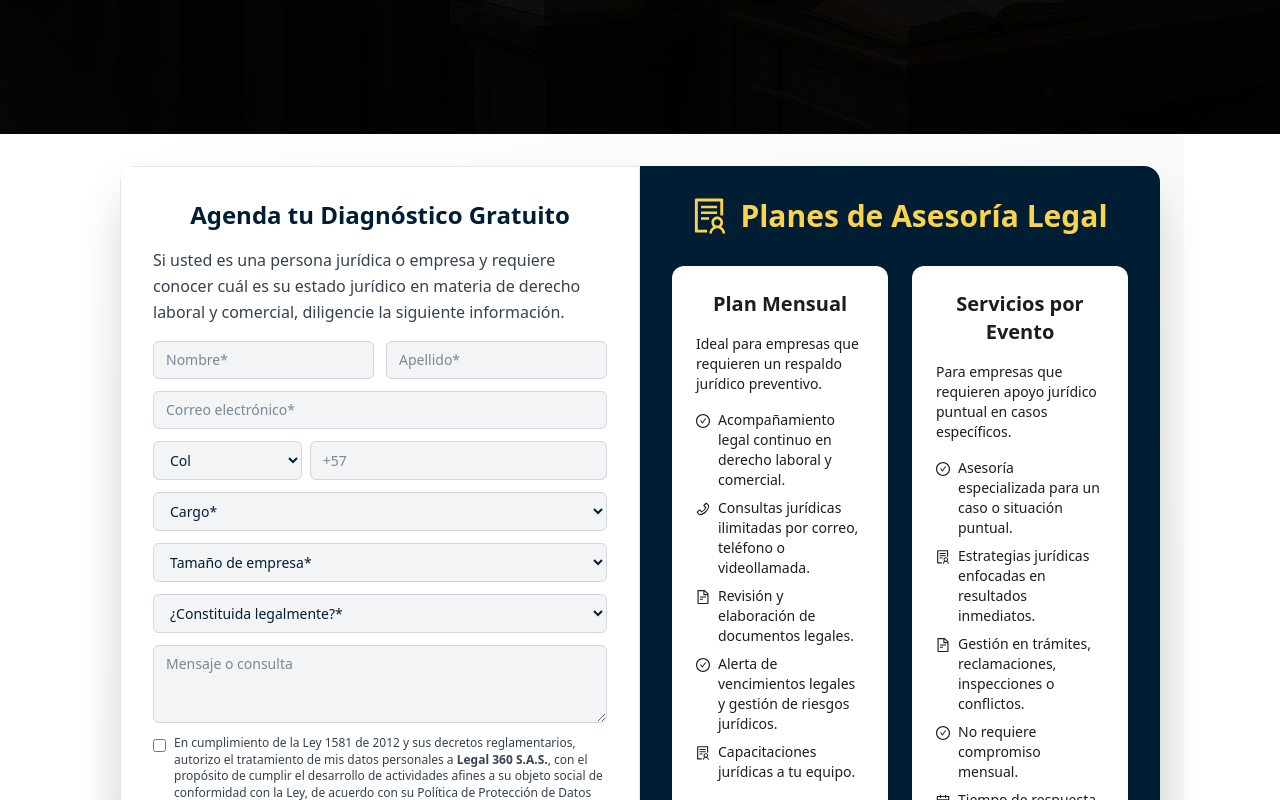
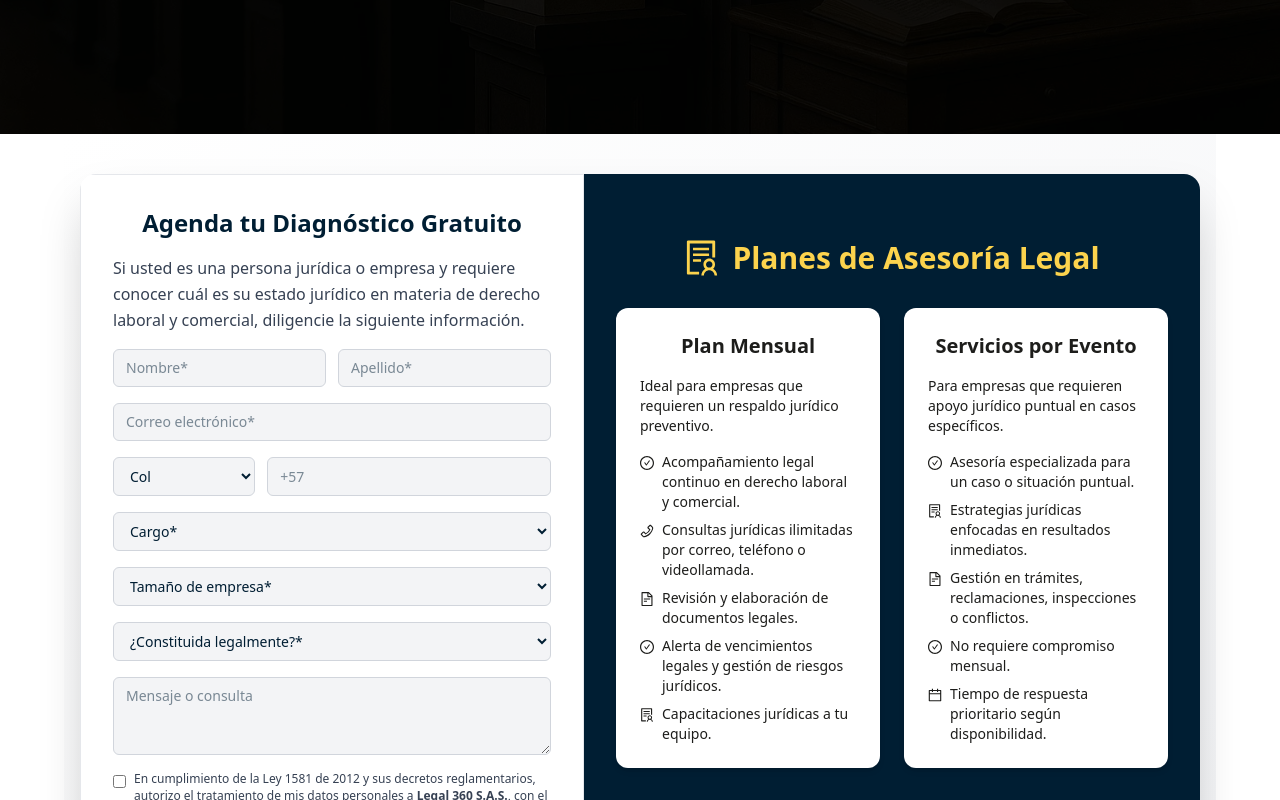
Before and after one commit to sazaba/legal360, a React (Vite) app: page / in a window 1280 px wide. Shown: the part 2460-3260 px from the top of the page. Built offline with nearby package versions, Linux system fonts and the light colour scheme.

Commit message:
Formulario

```diff
--- a/src/pages/FormularioPlanes.jsx
+++ b/src/pages/FormularioPlanes.jsx
@@ -34,32 +34,32 @@ const FormularioPlanes = () => {
     };
 
     return (
-        <section className="min-h-[80vh] w-[85%] rounded-md m-auto bg-gradient-to-br from-white to-gray-100 flex justify-center px-4 sm:px-6 py-8 font-sans">
-            <div className="flex flex-col md:flex-row w-full max-w-6xl rounded-2xl shadow-2xl overflow-hidden">
-                {/* Formulario compacto */}
-                <div className="bg-white w-full md:w-1/2 p-6 sm:p-8 border border-gray-200">
-                    <h2 className="text-xl sm:text-2xl font-bold text-[#001e33] mb-4 text-center sm:text-center">
+        <section className="min-h-[80vh] w-[90%] mx-auto bg-gradient-to-br from-white to-gray-100 flex justify-center px-4 py-10 font-sans">
+            <div className="flex flex-col lg:flex-row w-full max-w-7xl rounded-2xl shadow-2xl overflow-hidden">
+                {/* Formulario - 30% */}
+                <div className="bg-white w-full lg:w-[45%] p-6 sm:p-8 border border-gray-200">
+                    <h2 className="text-2xl font-bold text-[#001e33] mb-4 text-center">
                         Agenda tu Diagnóstico Gratuito
                     </h2>
-                    <p className="text-sm sm:text-base text-gray-700 leading-relaxed mt-2 mb-4">
+                    <p className="text-sm sm:text-base text-gray-700 leading-relaxed mb-4">
                         Si usted es una persona jurídica o empresa y requiere conocer cuál es su estado jurídico en materia de derecho laboral y comercial, diligencie la siguiente información.
                     </p>
 
-                    <form ref={form} onSubmit={sendEmail} className="grid grid-cols-1 gap-3 text-[#001e33] text-sm">
-                        <div className="grid grid-cols-2 gap-3">
-                            <input name="nombre" required placeholder="Nombre*" className="bg-gray-100 border border-gray-300 rounded-md px-3 py-2" />
-                            <input name="apellido" required placeholder="Apellido*" className="bg-gray-100 border border-gray-300 rounded-md px-3 py-2" />
+                    <form ref={form} onSubmit={sendEmail} className="grid grid-cols-1 gap-4 text-[#001e33] text-sm">
+                        <div className="grid grid-cols-1 sm:grid-cols-2 gap-3">
+                            <input name="nombre" required placeholder="Nombre*" className="bg-gray-100 border border-gray-300 rounded-md px-3 py-2 w-full" />
+                            <input name="apellido" required placeholder="Apellido*" className="bg-gray-100 border border-gray-300 rounded-md px-3 py-2 w-full" />
                         </div>
-                        <input name="email" type="email" required placeholder="Correo electrónico*" className="bg-gray-100 border border-gray-300 rounded-md px-3 py-2" />
+                        <input name="email" type="email" required placeholder="Correo electrónico*" className="bg-gray-100 border border-gray-300 rounded-md px-3 py-2 w-full" />
 
-                        <div className="flex gap-2">
-                            <select name="pais" required className="bg-gray-100 border border-gray-300 rounded-md px-3 py-2 w-1/3">
+                        <div className="flex flex-col sm:flex-row gap-3">
+                            <select name="pais" required className="bg-gray-100 border border-gray-300 rounded-md px-3 py-2 sm:w-1/3">
                                 <option value="Colombia">Col</option>
                             </select>
-                            <input name="telefono" required placeholder="+57" className="bg-gray-100 border border-gray-300 rounded-md px-3 py-2 w-2/3" />
+                            <input name="telefono" required placeholder="+57" className="bg-gray-100 border border-gray-300 rounded-md px-3 py-2 sm:w-2/3" />
                         </div>
 
-                        <select name="cargo" required className="bg-gray-100 border border-gray-300 rounded-md px-3 py-2">
+                        <select name="cargo" required className="bg-gray-100 border border-gray-300 rounded-md px-3 py-2 w-full">
                             <option value="">Cargo*</option>
                             <option value="Gerente">Gerente/Fundador/Socio</option>
                             <option value="Administrador">Administrador/Contador</option>
@@ -67,14 +67,14 @@ const FormularioPlanes = () => {
                             <option value="Otro">Otro</option>
                         </select>
 
-                        <select name="tamaño_empresa" required className="bg-gray-100 border border-gray-300 rounded-md px-3 py-2">
+                        <select name="tamaño_empresa" required className="bg-gray-100 border border-gray-300 rounded-md px-3 py-2 w-full">
                             <option value="">Tamaño de empresa*</option>
                             <option value="1 a 10">1 a 10</option>
                             <option value="11 a 100">11 a 100 empleados</option>
                             <option value="101 en adelante">101 en adelante</option>
                         </select>
 
-                        <select name="legalmente_constituida" required className="bg-gray-100 border border-gray-300 rounded-md px-3 py-2">
+                        <select name="legalmente_constituida" required className="bg-gray-100 border border-gray-300 rounded-md px-3 py-2 w-full">
                             <option value="">¿Constituida legalmente?*</option>
                             <option value="Sí">Sí</option>
                             <option value="No">No</option>
@@ -85,21 +85,13 @@ const FormularioPlanes = () => {
                             rows="3"
                             required
                             placeholder="Mensaje o consulta"
-                            className="bg-gray-100 border border-gray-300 rounded-md px-3 py-2"
+                            className="bg-gray-100 border border-gray-300 rounded-md px-3 py-2 w-full"
                         />
 
                         <div className="flex items-start gap-2">
-                            <input
-                                type="checkbox"
-                                name="autorizacion"
-                                required
-                                className="mt-1 accent-[#e6d769]"
-                            />
+                            <input type="checkbox" name="autorizacion" required className="mt-1 accent-[#e6d769]" />
                             <label className="text-xs text-gray-700 leading-snug">
-                                En cumplimiento de la Ley 1581 de 2012 y sus decretos reglamentarios,
-                                autorizo el tratamiento de mis datos personales a <strong>Legal 360 S.A.S.</strong>,
-                                con el propósito de cumplir el desarrollo de actividades afines a su objeto social
-                                de conformidad con la Ley, de acuerdo con su Política de Protección de Datos Personales.*
+                                En cumplimiento de la Ley 1581 de 2012 y sus decretos reglamentarios, autorizo el tratamiento de mis datos personales a <strong>Legal 360 S.A.S.</strong>, con el propósito de cumplir el desarrollo de actividades afines a su objeto social de conformidad con la Ley, de acuerdo con su Política de Protección de Datos Personales.*
                             </label>
                         </div>
 
@@ -118,7 +110,8 @@ const FormularioPlanes = () => {
                     </form>
                 </div>
 
-                <div className="bg-[#001e33] w-full md:w-1/2 text-white p-8 flex flex-col justify-center items-center text-center">
+                {/* Panel derecho - 70% */}
+                <div className="bg-[#001e33] w-full lg:w-[55%] text-white p-8 flex flex-col justify-center items-center text-center">
                     <div className="max-w-3xl w-full">
                         <h3 className="text-3xl font-bold mb-8 text-[#fcd34d] text-center flex items-center justify-center gap-3">
                             <SolutionOutlined className="text-4xl" />
@@ -128,77 +121,32 @@ const FormularioPlanes = () => {
                         <div className="grid grid-cols-1 sm:grid-cols-2 gap-6 text-left">
                             {/* Plan Mensual */}
                             <div className="bg-white text-[#1d1d1b] p-6 rounded-xl shadow-md hover:scale-[1.02] transition-transform duration-300">
-                                <h4 className="text-xl font-bold mb-4 flex flex-col items-center justify-center gap-2 text-center">
-                                    {/* <FileTextOutlined className="text-lg text-[#001e33]" /> */}
-                                    Plan Mensual
-                                </h4>
-                                <p className="text-sm mb-4">
-                                    Ideal para empresas que requieren un respaldo jurídico preventivo.
-                                </p>
+                                <h4 className="text-xl font-bold mb-4 text-center">Plan Mensual</h4>
+                                <p className="text-sm mb-4">Ideal para empresas que requieren un respaldo jurídico preventivo.</p>
                                 <ul className="mt-3 list-none space-y-2 text-sm">
-                                    <li className="flex items-start gap-2">
-                                        <CheckCircleOutlined className="mt-1 text-[#001e33]" />
-                                        Acompañamiento legal continuo en derecho laboral y comercial.
-                                    </li>
-                                    <li className="flex items-start gap-2">
-                                        <PhoneOutlined className="mt-1 text-[#001e33]" />
-                                        Consultas jurídicas ilimitadas por correo, teléfono o videollamada.
-                                    </li>
-                                    <li className="flex items-start gap-2">
-                                        <FileTextOutlined className="mt-1 text-[#001e33]" />
-                                        Revisión y elaboración de documentos legales.
-                                    </li>
-                                    <li className="flex items-start gap-2">
-                                        <CheckCircleOutlined className="mt-1 text-[#001e33]" />
-                                        Alerta de vencimientos legales y gestión de riesgos jurídicos.
-                                    </li>
-                                    <li className="flex items-start gap-2">
-                                        <SolutionOutlined className="mt-1 text-[#001e33]" />
-                                        Capacitaciones jurídicas a tu equipo.
-                                    </li>
+                                    <li className="flex items-start gap-2"><CheckCircleOutlined className="mt-1 text-[#001e33]" />Acompañamiento legal continuo en derecho laboral y comercial.</li>
+                                    <li className="flex items-start gap-2"><PhoneOutlined className="mt-1 text-[#001e33]" />Consultas jurídicas ilimitadas por correo, teléfono o videollamada.</li>
+                                    <li className="flex items-start gap-2"><FileTextOutlined className="mt-1 text-[#001e33]" />Revisión y elaboración de documentos legales.</li>
+                                    <li className="flex items-start gap-2"><CheckCircleOutlined className="mt-1 text-[#001e33]" />Alerta de vencimientos legales y gestión de riesgos jurídicos.</li>
+                                    <li className="flex items-start gap-2"><SolutionOutlined className="mt-1 text-[#001e33]" />Capacitaciones jurídicas a tu equipo.</li>
                                 </ul>
                             </div>
 
                             {/* Servicio por Evento */}
                             <div className="bg-white text-[#1d1d1b] p-6 rounded-xl shadow-md hover:scale-[1.02] transition-transform duration-300">
-                                <h4 className="text-xl font-bold mb-4 flex flex-col items-center justify-center gap-2 text-center">
-                                    {/* <CalendarOutlined className="text-lg text-[#001e33]" /> */}
-                                    Servicios por Evento
-                                </h4>
-                                <p className="text-sm mb-4">
-                                    Para empresas que requieren apoyo jurídico puntual en casos específicos.
-                                </p>
+                                <h4 className="text-xl font-bold mb-4 text-center">Servicios por Evento</h4>
+                                <p className="text-sm mb-4">Para empresas que requieren apoyo jurídico puntual en casos específicos.</p>
                                 <ul className="mt-3 list-none space-y-2 text-sm">
-                                    <li className="flex items-start gap-2">
-                                        <CheckCircleOutlined className="mt-1 text-[#001e33]" />
-                                        Asesoría especializada para un caso o situación puntual.
-                                    </li>
-                                    <li className="flex items-start gap-2">
-                                        <SolutionOutlined className="mt-1 text-[#001e33]" />
-                                        Estrategias jurídicas enfocadas en resultados inmediatos.
-                                    </li>
-                                    <li className="flex items-start gap-2">
-                                        <FileTextOutlined className="mt-1 text-[#001e33]" />
-                                        Gestión en trámites, reclamaciones, inspecciones o conflictos.
-                                    </li>
-                                    <li className="flex items-start gap-2">
-                                        <CheckCircleOutlined className="mt-1 text-[#001e33]" />
-                                        No requiere compromiso mensual.
-                                    </li>
-                                    <li className="flex items-start gap-2">
-                                        <CalendarOutlined className="mt-1 text-[#001e33]" />
-                                        Tiempo de respuesta prioritario según disponibilidad.
-                                    </li>
+                                    <li className="flex items-start gap-2"><CheckCircleOutlined className="mt-1 text-[#001e33]" />Asesoría especializada para un caso o situación puntual.</li>
+                                    <li className="flex items-start gap-2"><SolutionOutlined className="mt-1 text-[#001e33]" />Estrategias jurídicas enfocadas en resultados inmediatos.</li>
+                                    <li className="flex items-start gap-2"><FileTextOutlined className="mt-1 text-[#001e33]" />Gestión en trámites, reclamaciones, inspecciones o conflictos.</li>
+                                    <li className="flex items-start gap-2"><CheckCircleOutlined className="mt-1 text-[#001e33]" />No requiere compromiso mensual.</li>
+                                    <li className="flex items-start gap-2"><CalendarOutlined className="mt-1 text-[#001e33]" />Tiempo de respuesta prioritario según disponibilidad.</li>
                                 </ul>
                             </div>
                         </div>
 
-                        <p
-                            className="mt-8 text-sm sm:text-base font-semibold text-[#1d1d1b] px-4 py-3 rounded-xl shadow-xl hover:scale-105 transition-transform duration-300 inline-block"
-                            style={{
-                                background: "linear-gradient(135deg, #d4af37 0%, #f5e27a 50%, #d4af37 100%)",
-                            }}
-                        >
+                        <p className="mt-8 text-sm sm:text-base font-semibold text-[#1d1d1b] px-4 py-3 rounded-xl shadow-xl hover:scale-105 transition-transform duration-300 inline-block" style={{ background: "linear-gradient(135deg, #d4af37 0%, #f5e27a 50%, #d4af37 100%)" }}>
                             <CalendarOutlined className="mr-2 text-lg align-middle" />
                             AGENDA <br />TU PRIMERA CONSULTA
                         </p>
```
